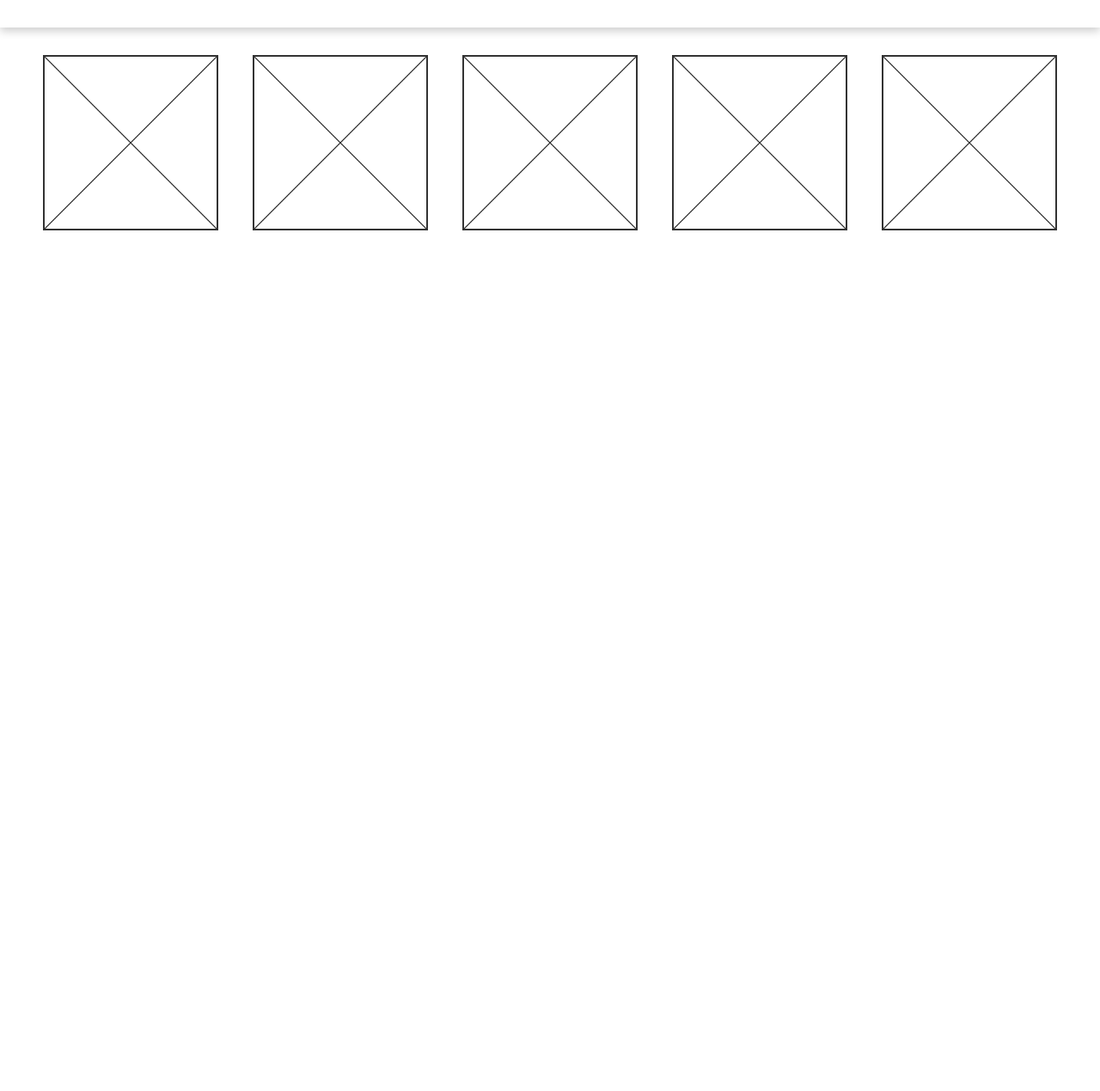
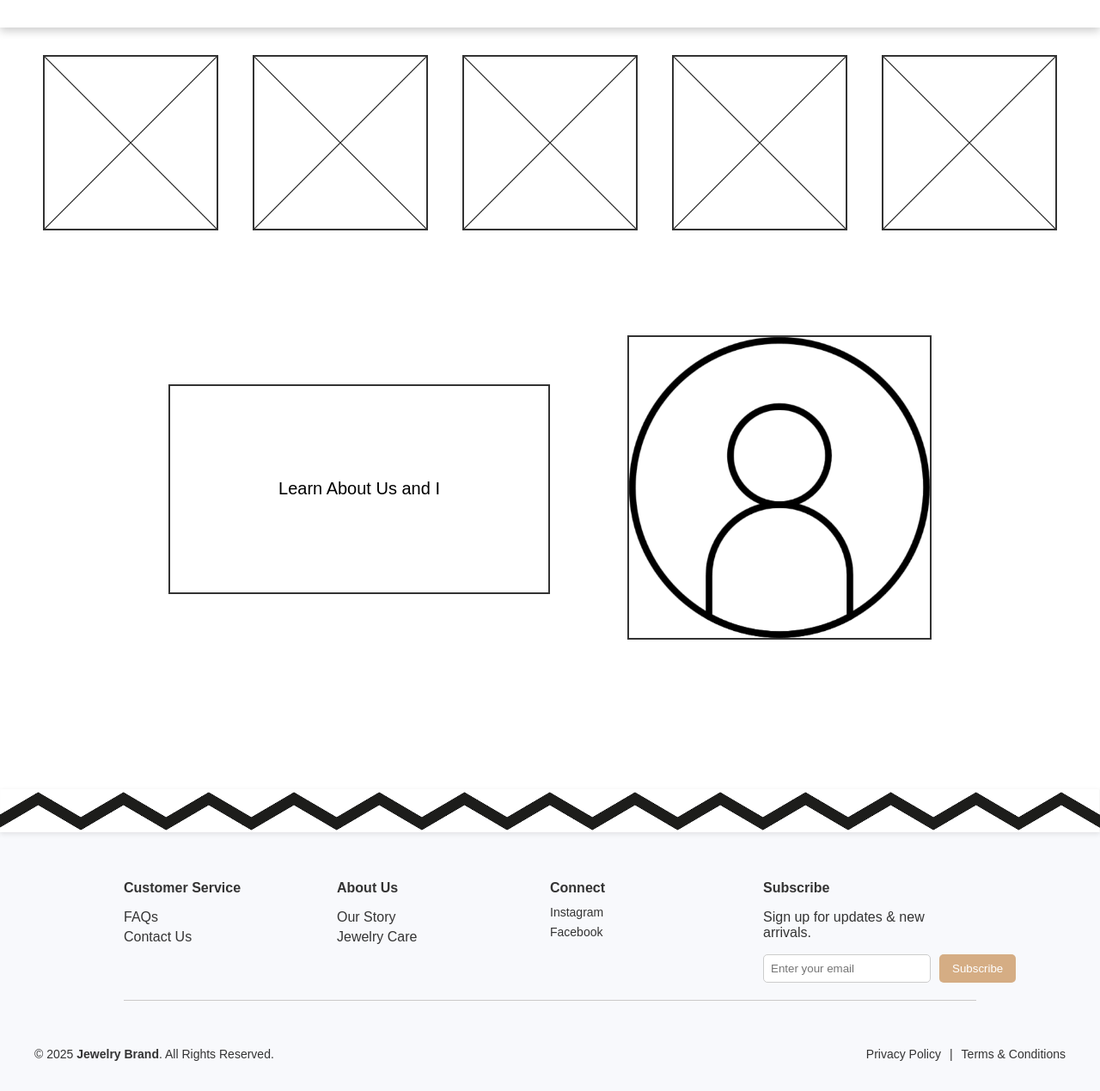
Before and after one commit to IsaiahTJames/native-jewelry-project, a plain HTML site: page documentation/milestone-3.html in a window 1280 px wide. Shown: the part 1531-2800 px from the top of the page at 86% size. Before the commit the page ends 1831 px from the top, so only its background shows below. Drawn offline with Linux system fonts and the light colour scheme.

Commit message:
bottom portion portion

```diff
--- a/documentation/jewelry-styles.css
+++ b/documentation/jewelry-styles.css
@@ -302,3 +302,137 @@ body {
     transform: scale(1.02);
     border-color: var(--off-blue);
 }
+/* About Section */
+.about-section {
+    display: flex;
+    justify-content: center;
+    align-items: center;
+    margin-top: 50px;
+    padding: 40px 0;
+}
+.about-content {
+    display: flex;
+    justify-content: center;
+    align-items: center;
+    gap: 50px;
+    max-width: 80%;
+}
+.about-text {
+    width: 400px;
+    height: 200px;
+    display: flex;
+    justify-content: center;
+    align-items: center;
+    text-align: center;
+    font-size: 20px;
+    border: 2px solid var(--off-black);
+    padding: 20px;
+}
+.about-image img {
+    width: 350px;
+    height: 350px;
+    margin-left: 40px;
+    border: 2px solid var(--off-black);
+}/* Main Footer */
+.main-footer {
+    background-color: #f8f9fc; /* Light background for a clean look */
+    padding: 40px 20px;
+    font-family: Arial, sans-serif;
+    color: #333;
+}
+
+/* Footer Top Section */
+.footer-top {
+    display: flex;
+    justify-content: space-between;
+    flex-wrap: wrap;
+    max-width: 80%;
+    margin: 0 auto;
+    padding-bottom: 20px;
+    border-bottom: 1px solid #cbc9c9;
+}
+
+/* Footer Columns */
+.footer-column {
+    flex: 1;
+    min-width: 200px;
+    margin-right: 20px;
+}
+
+.footer-column h3 {
+    font-size: 16px;
+    margin-bottom: 10px;
+}
+
+.footer-column ul {
+    list-style: none;
+    padding: 0;
+}
+
+.footer-column ul li {
+    margin-bottom: 5px;
+}
+
+.footer-column ul li a {
+    text-decoration: none;
+    color: var(--off-black);
+}
+
+/* Social Media Links */
+.social-icons {
+    list-style: none;
+    padding: 0;
+}
+.social-icons li {
+    margin-bottom: 5px;
+}
+.social-icons li a {
+    text-decoration: none;
+    color: var(--off-black);
+    font-size: 14px;
+}
+/* Subscription Box */
+.subscribe form {
+    display: flex;
+    gap: 10px;
+    margin-top: 10px;
+}
+.subscribe input {
+    padding: 8px;
+    border: 1px solid #ccc;
+    border-radius: 5px;
+    flex: 1;
+}
+.subscribe button {
+    padding: 8px 15px;
+    background-color: #d5ad84;
+    color: white;
+    border: none;
+    border-radius: 5px;
+    cursor: pointer;
+}
+
+.subscribe button:hover {
+    background-color: #a37d5e;
+}
+/* Footer Bottom Section */
+.footer-bottom {
+    display: flex;
+    justify-content: space-between;
+    align-items: center;
+    max-width: 1200px;
+    margin: 20px auto 0;
+    padding-top: 20px;
+    font-size: 14px;
+}
+
+/* Footer Links */
+.footer-links {
+    display: flex;
+    gap: 10px;
+}
+
+.footer-links a {
+    text-decoration: none;
+    color: #333;
+}
--- a/documentation/milestone-3.html
+++ b/documentation/milestone-3.html
@@ -11,7 +11,7 @@
     <header>
         <nav class="navbar">
             <div class="logo">
-                <a href="#">Brand-Name</a> <!-- Placeholder for name/logo -->
+                <a href="#">Jewelry Brand</a> <!-- Placeholder for name/logo -->
             </div>
             <!-- Center: Navigation Links -->
             <ul class="nav-links">
@@ -124,5 +124,62 @@
         <div class="featured-box"><img src="../images/xbox-image.png" alt="featured"></div>
         <button class="arrow right-arrow">→</button>
     </div>
+    <!-- About Us Section -->
+    <div class="about-section">
+        <div class="about-content">
+            <div class="about-text">
+                <p>Learn About Us and I</p>
+            </div>
+            <div class="about-image">
+                <div class="about-picture"><img src="../images/user-placeholder.png" alt="about"></div>
+            </div>
+        </div>
+    </div>
+    <!-- Decorative band above the footer -->
+    <div class="decorative-band">
+        <img src="../images/zig-zag.png" alt="decorative-band">
+    </div>
+    <!-- Footer -->
+    <footer class="main-footer">
+        <div class="footer-top">
+            <div class="footer-column">
+                <h3>Customer Service</h3>
+                <ul>
+                    <li><a href="#">FAQs</a></li>
+                    <li><a href="#">Contact Us</a></li>
+                </ul>
+            </div>
+            <div class="footer-column">
+                <h3>About Us</h3>
+                <ul>
+                    <li><a href="#">Our Story</a></li>
+                    <li><a href="#">Jewelry Care</a></li>
+                </ul>
+            </div>
+            <div class="footer-column">
+                <h3>Connect</h3>
+                <div class="social-icons">
+                    <li><a href="#">Instagram</a></li>
+                    <li><a href="#">Facebook</a></li>
+                </div>
+            </div>
+            <div class="footer-column subscribe">
+                <h3>Subscribe</h3>
+                <p>Sign up for updates & new arrivals.</p>
+                <form>
+                    <input type="email" placeholder="Enter your email">
+                    <button type="submit">Subscribe</button>
+                </form>
+            </div>
+        </div>
+        <div class="footer-bottom">
+            <p>© 2025 <strong>Jewelry Brand</strong>. All Rights Reserved.</p>
+            <div class="footer-links">
+                <a href="#">Privacy Policy</a>
+                <span>|</span>
+                <a href="#">Terms & Conditions</a>
+            </div>
+        </div>
+    </footer>
 </body>
 </html>
```
Also changed, not shown: images/user-placeholder.png (added).
